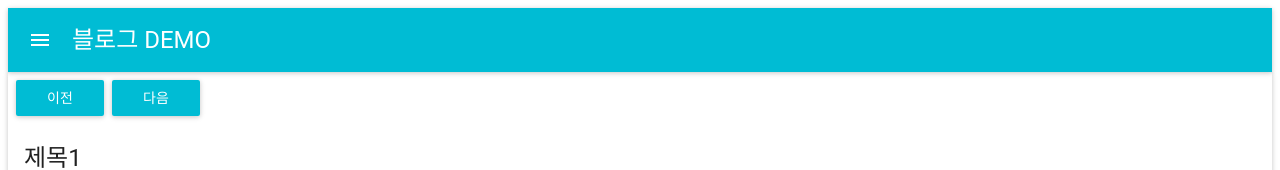
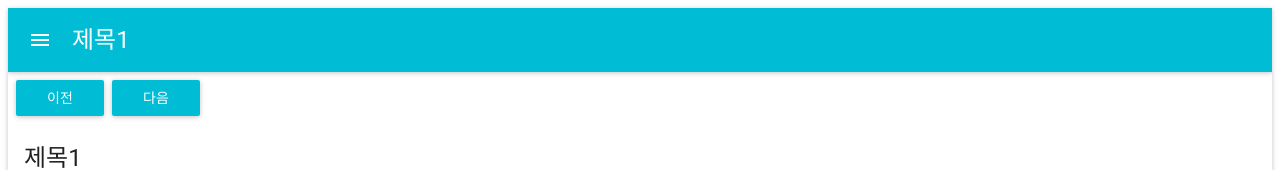
Before and after one commit to kimkm212/react-app, a React app: page / in a window 1280 px wide. Shown: the top 170 px of the page. Built offline with nearby package versions, Linux system fonts and the light colour scheme.

Commit message:
redux 이해함

```diff
--- a/src/component/content/ContentWrap.js
+++ b/src/component/content/ContentWrap.js
@@ -5,22 +5,28 @@ import Content from "./Content";
 import * as action from '../../action/content';
 import SubMenu from "./SubMenu";
 
-const ContentWrap = ({content,contentNext,contentPrev}) => {
 
-    return (
-        <div>
+class ContentWrap extends Component {
 
-          {/*  <SubMenu/>*/}
+    constructor(props) {
+        super(props);
+    }
+
+    render() {
+        const { content, contentNext, contentPrev} = this.props;
+        return (
             <Content
                 content={content}
                 contentNext={contentNext}
                 contentPrev={contentPrev}
             />
-        </div>
-    );
+        )
+    }
 }
 
-ContentWrap.propTypes = {};
+ContentWrap.propTypes = {
+    content : PropTypes.object
+};
 
 ContentWrap.defaultProps = {};
 
--- a/src/component/layout/header/Header.js
+++ b/src/component/layout/header/Header.js
@@ -1,14 +1,17 @@
 import React, { Component } from 'react';
 import PropTypes from 'prop-types';
 import {AppBar, IconButton, FlatButton} from 'material-ui';
-import NavigationClose from 'material-ui/svg-icons/navigation/close';
+import { connect } from 'react-redux';
 
 const Header = ({titleName}) => (
     <AppBar
-        title="블로그 DEMO"
+        title={titleName}
         iconClassNameRight="muidocs-icon-navigation-expand-more"
     />
 )
 
+const stateToProps = (state) => ({
+    titleName : state.content.subject
+});
 
-export default Header;
+export default connect(stateToProps,null)(Header);
```
